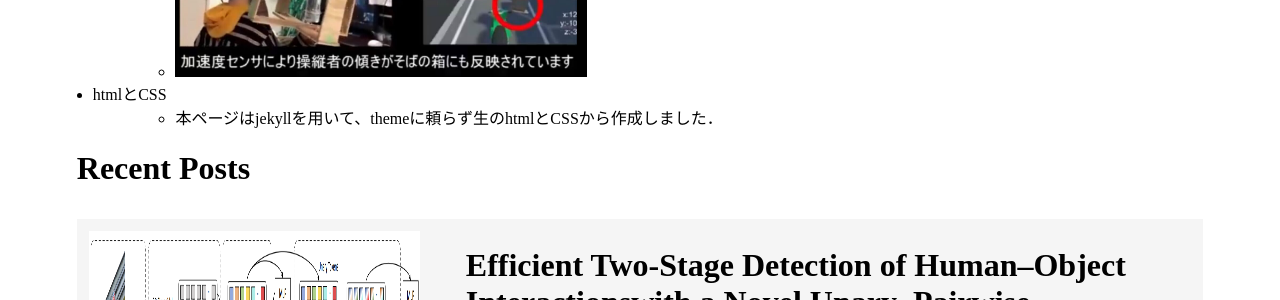
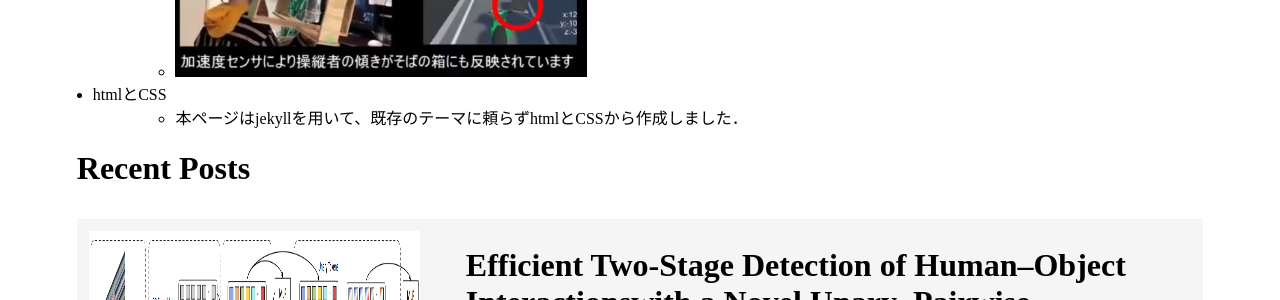
Before and after one commit to Absolute-Value/Portfolio, a Jekyll site: the page built from index.md, in a window 1280 px wide and 900 px high, scrolled down 1701 px. Shown: the part 150-450 px from the top of the window. Built offline with Jekyll 4.4.1, drawn with Linux system fonts in a browser that asks for light colours; nearby versions of some CDN libraries.

Commit message:
Update home

```diff
--- a/index.md
+++ b/index.md
@@ -32,4 +32,4 @@ layout: home
   - VRで蕎麦運びをするゲームとデバイスを作りました
   - <img src="/assets/images/VR.png" height="300"/>
 - htmlとCSS
-  - 本ページはjekyllを用いて、themeに頼らず生のhtmlとCSSから作成しました．
+  - 本ページはjekyllを用いて、既存のテーマに頼らずhtmlとCSSから作成しました．
```
